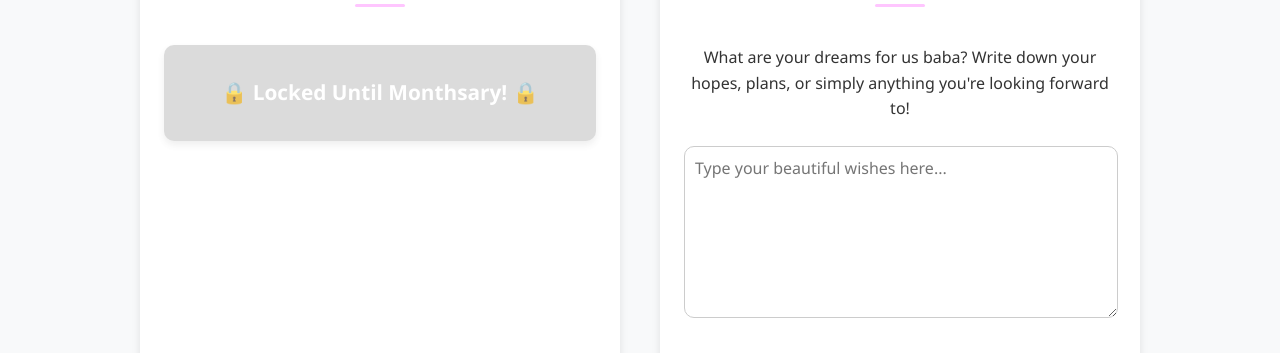
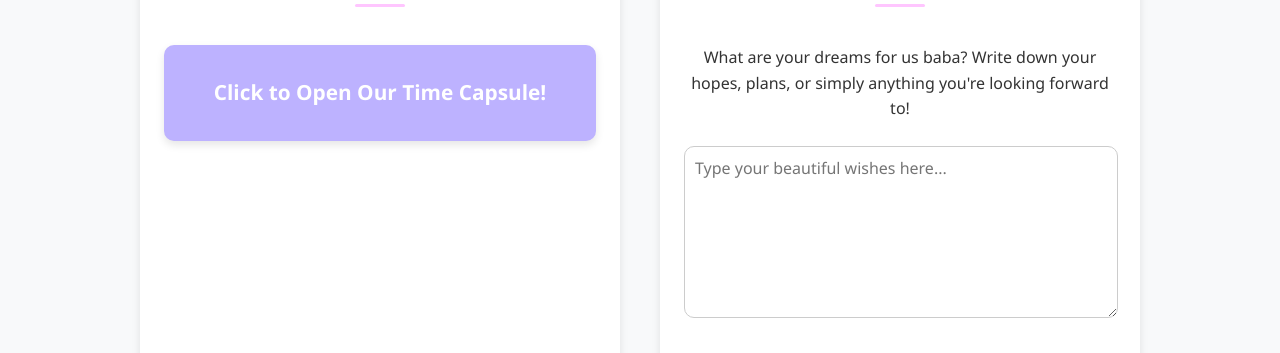
Before and after one commit to dukeliciouss/gana-na-boss, a plain HTML site: page index.html in a window 1280 px wide. Shown: the part 403-756 px from the top of the page. Drawn offline with Linux system fonts and the light colour scheme.

Commit message:
Update index.html

```diff
--- a/index.html
+++ b/index.html
@@ -598,7 +598,7 @@ document.addEventListener('DOMContentLoaded', () => {
   }, 1000);
 
   // ————— Time Capsule Lock —————
-  const unlockDate = new Date('June 21, 2025 00:00:00'); // change to time when it will open
+  const unlockDate = new Date('June 1, 2025 00:00:00'); // change to time when it will open
   function toggleCapsule() {
     if (!openCapsuleBtn.classList.contains('locked')) {
       capsuleContent.classList.toggle('open');
```
